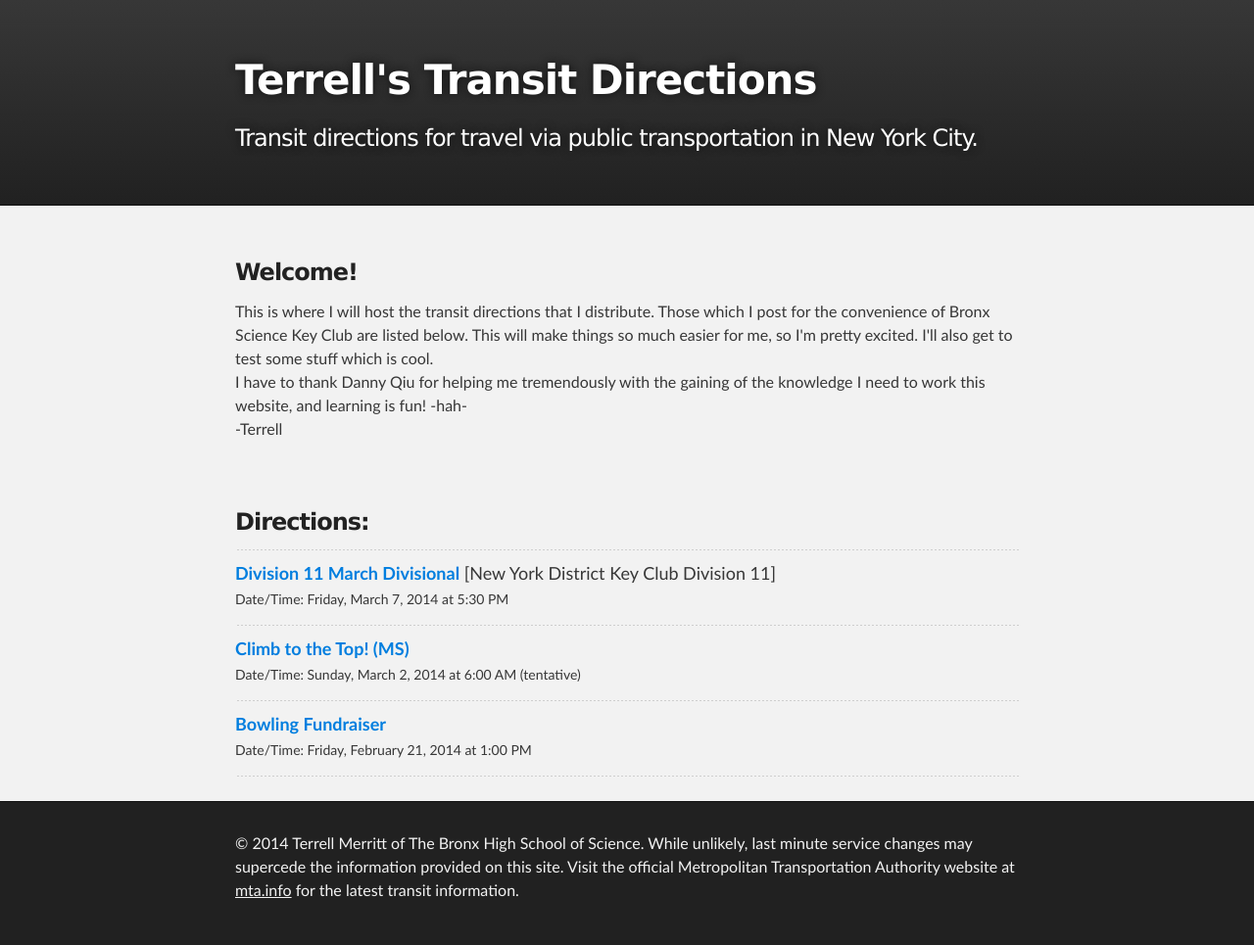
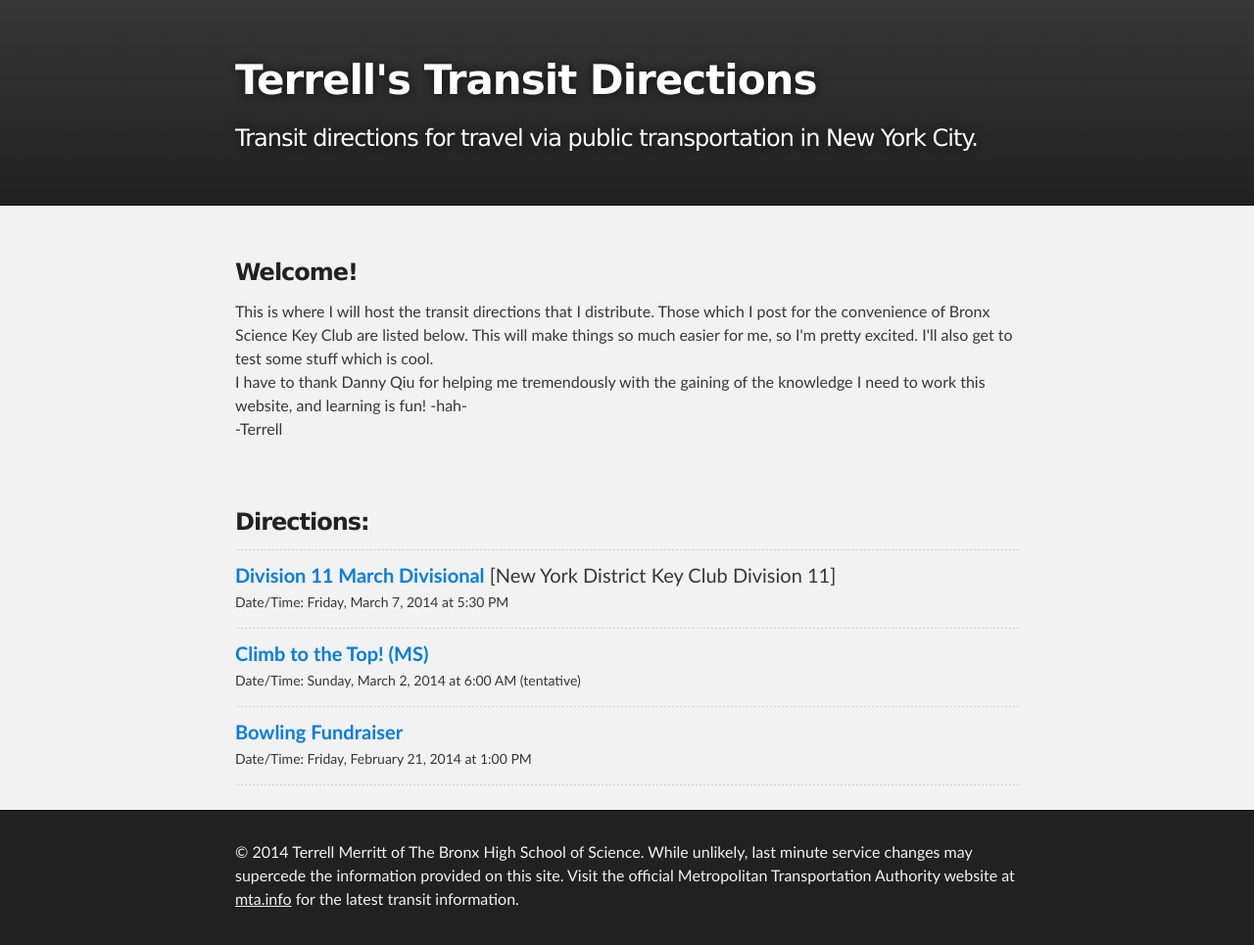
Before and after one commit to terrellthemtaguy/terrellthemtaguy.github.io, a Jekyll site: the page built from index.html, in a window 1280 px wide. Shown: the whole page at 98% size. Built offline with Jekyll 4.4.1, drawn with Linux system fonts in a browser that asks for light colours.

Commit message:
I give up at this point with these comments

```diff
--- a/index.html
+++ b/index.html
@@ -25,7 +25,7 @@
    <h3>Directions:</h3>
    <hr align="LEFT">
   {% for direction in site.posts %}
-    <p><span style="font-size: 18px;"><a href="{{ direction.url }}"><strong>{{ direction.title }}</strong></a>
+    <p><span style="font-size: 20px;"><a href="{{ direction.url }}"><strong>{{ direction.title }}</strong></a>
     {% if direction.entity %}[{{ direction.entity }}]{% endif %}<br></span>
     <span style="font-size: 14px;">Date/Time: {{ direction.time }}</span></h4></p>
     <hr align="LEFT">
```
